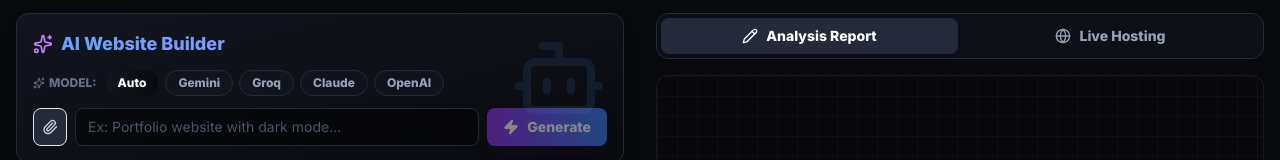
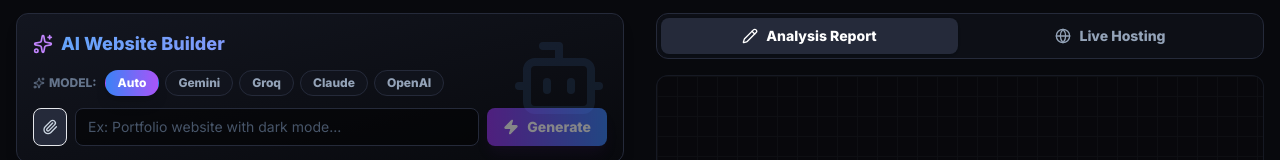
Before and after one commit to novaxmd/BmbAi, a React (Vite) app: page /code-studio in a window 1280 px wide. Shown: the part 138-298 px from the top of the page. Built offline with nearby package versions, Linux system fonts and the light colour scheme; no server answers.

Commit message:
Update ProviderSelector.tsx

```diff
--- a/src/components/ProviderSelector.tsx
+++ b/src/components/ProviderSelector.tsx
@@ -9,6 +9,7 @@
 }
 
 const PROVIDER_COLORS: Record<ChatProvider, string> = {
+  auto: 'from-cyber-500 to-purple-500',
   gemini: 'from-blue-500 to-cyan-400',
   groq: 'from-orange-500 to-red-400',
   claude: 'from-amber-600 to-orange-400',
```
